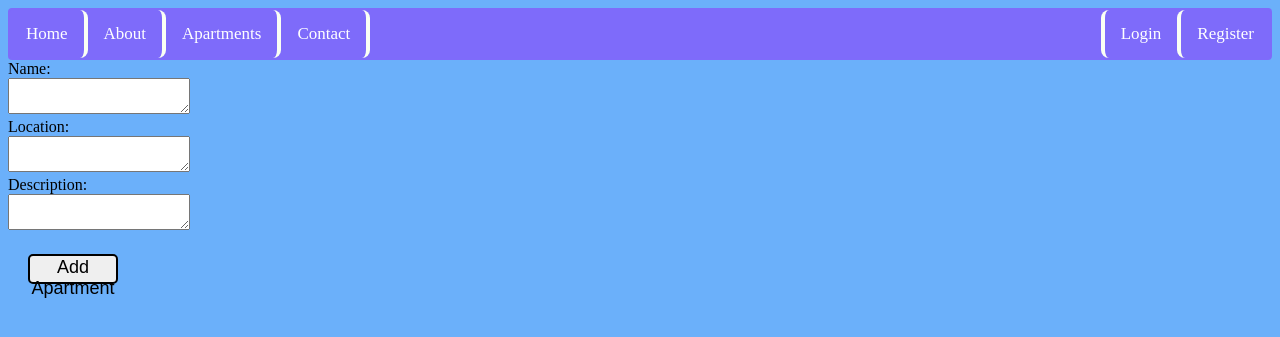
After one commit to aon4o/Apartments-Flask_Web_App, a Flask app: page /apartments/create in a window 1280 px wide. The commit adds this page. Shown: the top 337 px of the page. Run offline with Flask 2, Linux system fonts and the light colour scheme.

Commit message:
Apartments: -added methods and pages for index/show/create apartment -added ApartmentForm in forms.py -class Apartment in database.py reworked
Other Stuff:
-app.py reordered, added 404, 405 handlers
-added 404, 405 error pages

```diff
--- a/app.py
+++ b/app.py
@@ -1,8 +1,8 @@
 from app_config import app
 from flask import url_for, request, redirect, render_template, flash
-from database import db, User
+from database import db, User, Apartment, Comment
 from forms import generate_password_hash, check_password_hash, \
-    LoginForm, RegistrationForm
+    LoginForm, RegistrationForm, ApartmentForm
 from login_manager import login_manager, login_required, login_user, \
     logout_user, current_user
 import logging
@@ -13,6 +13,23 @@ logging.basicConfig(filename='logs.log',
                     datefmt='%m/%d/%Y %I:%M:%S %p', level=logging.DEBUG)
 
 
+# BASIC NAVIGATION
+@app.route('/home')
+def index():
+    return render_template('index.html')
+
+
+@app.route('/about')
+def about():
+    return render_template('about.html')
+
+
+@app.route('/contact')
+def contact():
+    return render_template('contact.html')
+
+
+# AUTHENTICATION
 @app.route('/register', methods=['GET', 'POST'])
 def register():
     form = RegistrationForm()
@@ -63,21 +80,49 @@ def logout():
     return redirect(url_for('index'))
 
 
-@app.route('/home')
-def index():
-    return render_template('index.html')
+# APARTMENTS
+@app.route('/apartments/index')
+def apartments():
+    all_apartments = Apartment.query.all()
+    return render_template('apartments/index.html', apartments=all_apartments)
 
 
-@app.route('/about')
-def about():
-    return render_template('about.html')
+@app.route('/apartments/create', methods=['GET', 'POST'])
+def apartment_create():
+    form = ApartmentForm()
+    if form.validate_on_submit():
+        new_apartment = Apartment(
+            name=form.name.data,
+            location=form.location.data,
+            description=form.description.data
+        )
+        if Apartment.query.filter_by(location=form.location.data).first():
+            flash("Apartment location already taken!")
+        else:
+            db.session.add(new_apartment)
+            db.session.commit()
+            apartment = Apartment.query.filter_by(name=form.name.data).first()
+            flash("Apartment added Successfully!")
+            return redirect(url_for('apartment_show',
+                                    apartment_id=apartment.id))
+
+    return render_template('apartments/create.html', form=form)
 
 
-@app.route('/apartments')
-def apartments():
-    return render_template('apartments.html')
+@app.route('/apartments/<int:apartment_id>/show')
+def apartment_show(apartment_id):
+    apartment = Apartment.query.filter_by(id=apartment_id).first()
+    if not apartment:
+        return render_template('errors/404.html'), 404
+    return render_template('apartments/show.html', apartment=apartment)
 
 
-@app.route('/contact')
-def contact():
-    return render_template('contact.html')
+# ERROR CODE HANDLERS
+@app.errorhandler(404)
+def page_not_found(e):
+    return render_template('errors/404.html'), 404
+
+
+@app.errorhandler(405)
+def page_not_found(e):
+    return render_template('errors/405.html'), 405
--- a/forms.py
+++ b/forms.py
@@ -1,5 +1,5 @@
 from flask_wtf import FlaskForm
-from wtforms import StringField, PasswordField, BooleanField
+from wtforms import StringField, TextAreaField, PasswordField, BooleanField
 from wtforms.validators import InputRequired, Length
 from werkzeug.security import generate_password_hash, check_password_hash
 
@@ -19,3 +19,12 @@ class LoginForm(FlaskForm):
     password = PasswordField('password',
                              validators=[InputRequired(), Length(min=8)])
     remember = BooleanField('remember me')
+
+
+class ApartmentForm(FlaskForm):
+    name = TextAreaField('name',
+                         validators=[InputRequired(), Length(min=3, max=255)])
+    location = TextAreaField('location',
+                             validators=[InputRequired(), Length(min=10)])
+    description = TextAreaField('description',
+                                validators=[InputRequired(), Length(min=10)])
--- /dev/null
+++ b/templates/apartments/create.html
@@ -0,0 +1,14 @@
+{% extends "layouts/layout.html" %}
+{% block title %}Add Apartment{% endblock title %}
+{% block head %}
+
+{% endblock head %}
+{% block body %}
+  <form class="" method="post" action="{{ url_for('apartment_create') }}">
+    {{ form.hidden_tag() }}
+    <label>Name: </label><br>{{ form.name }}<br>
+    <label>Location: </label><br>{{ form.location }}<br>
+    <label>Description: </label><br>{{ form.description }}<br>
+    <button type="submit">Add Apartment</button>
+  </form>
+{% endblock body %}
--- a/templates/apartments.html
+++ b/templates/errors/405.html
@@ -1,8 +1,9 @@
 {% extends "layouts/layout.html" %}
-{% block title %}Apartments{% endblock title %}
+{% block title %}405{% endblock title %}
 {% block head %}
 
 {% endblock head %}
 {% block body %}
-
+  <h1>Method NOT ALLOWED
+    for the requested URL!</h1>
 {% endblock body %}
```
Also changed, not shown: database.py (+5 -3 lines), templates/apartments/index.html (added, +19 -0 lines), templates/apartments/show.html (added, +10 -0 lines), templates/errors/404.html (added, +8 -0 lines).
